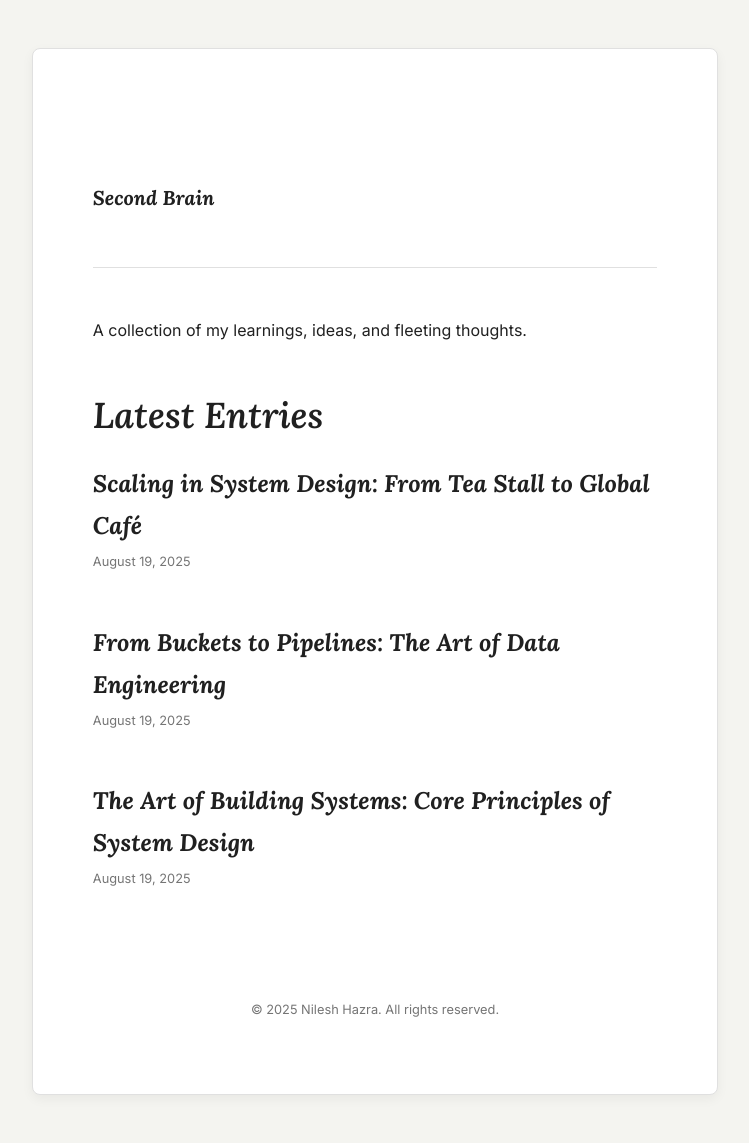
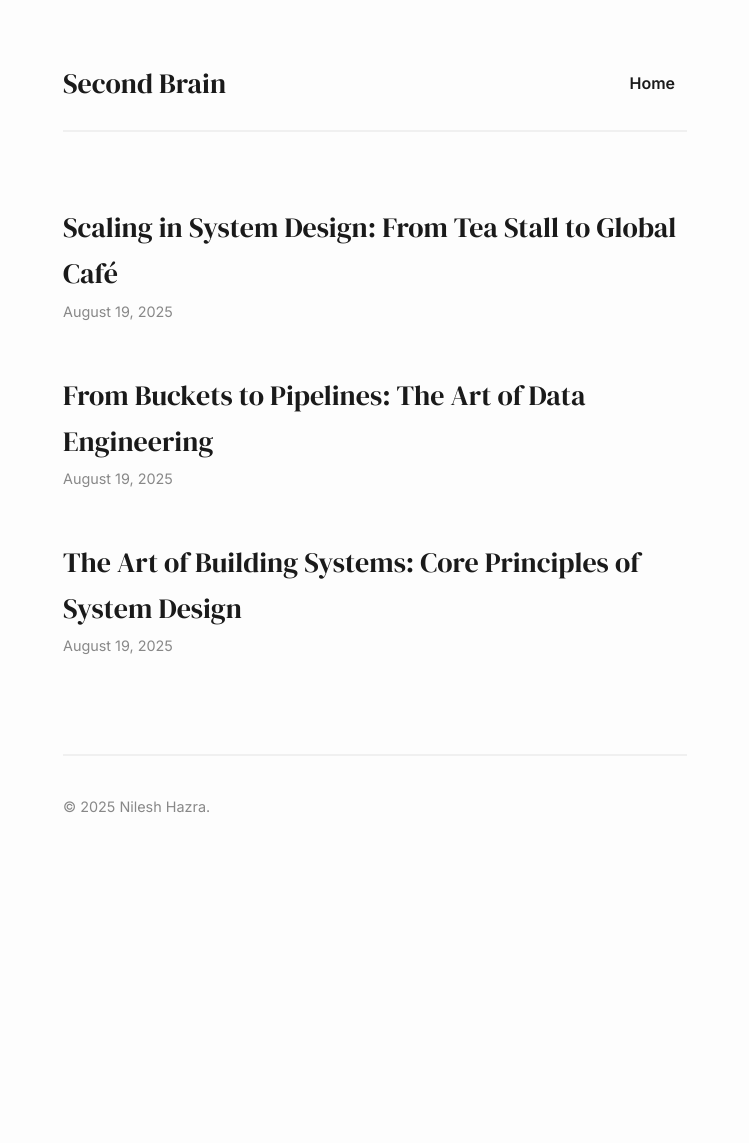
Before and after one commit to nileshhazra/second-brain, a Jekyll site: the page built from index.md, in a window 1280 px wide. Shown: the whole page, without its empty margins (265-1014 px from the left). Built offline with Jekyll 4.4.1, drawn with Linux system fonts in a browser that asks for light colours; after the commit the page ends 900 px from its top, so only the background shows below that.

Commit message:
update design v3

```diff
--- a/_layouts/default.html
+++ b/_layouts/default.html
@@ -7,7 +7,7 @@
 
     <link rel="preconnect" href="https://fonts.googleapis.com">
     <link rel="preconnect" href="https://fonts.gstatic.com" crossorigin>
-    <link href="https://fonts.googleapis.com/css2?family=Inter:wght@400;700&family=Lora:ital,wght@0,400..700;1,400..700&display=swap" rel="stylesheet">
+    <link href="https://fonts.googleapis.com/css2?family=DM+Serif+Display&family=Inter:wght@400;600&display=swap" rel="stylesheet">
 
     <link rel="stylesheet" href="{{ "/assets/css/style.css" | relative_url }}">
   </head>
@@ -15,7 +15,12 @@
 
     <div class="container">
       <header class="site-header">
-        <h1 class="site-title"><a href="{{ "/" | relative_url }}">{{ site.title | default: "Title" }}</a></h1>
+        <div class="site-title">
+          <a href="{{ "/" | relative_url }}">{{ site.title | default: "My Second Brain" }}</a>
+        </div>
+        <nav class="site-nav">
+          <a href="{{ "/" | relative_url }}">Home</a>
+          </nav>
       </header>
 
       <main class="site-content">
@@ -23,7 +28,7 @@
       </main>
 
       <footer class="site-footer">
-        <p>&copy; {{ "now" | date: "%Y" }} {{ site.author | default: "Your Name" }}. All rights reserved.</p>
+        <p>&copy; {{ "now" | date: "%Y" }} {{ site.author | default: "Your Name" }}.</p>
       </footer>
     </div>
 
--- a/assets/css/style.scss
+++ b/assets/css/style.scss
@@ -1,21 +1,20 @@
 ---
 ---
 
-/* 1. Design System (CSS Variables) */
+/* 1. Design System (Inspired by juliacodes.com) */
 :root {
-  --font-sans: 'Inter', sans-serif;
-  --font-serif: 'Lora', serif; /* Our new heading font */
+  --font-heading: 'DM Serif Display', serif;
+  --font-body: 'Inter', sans-serif;
 
-  --color-background: #f4f4f0; /* A warm, paper-like background */
-  --color-foreground: #ffffff; /* A clean white for the content card */
-  --color-text: #202020; /* A softer black */
-  --color-text-subtle: #757575;
-  --color-accent: #b54a2a; /* A sophisticated, warm accent color */
-  --color-border: #e0e0e0;
+  --color-background: #fdfdfd;
+  --color-text: #1a1a1a;
+  --color-text-subtle: #888888;
+  --color-accent: #e6007a; /* A vibrant pink/magenta */
+  --color-border: #f0f0f0;
 
-  --content-width: 68ch;
+  --content-width: 720px;
   --spacing-unit: 1.5rem;
-  --border-radius: 8px;
+  --border-radius: 5px;
 }
 
 /* 2. Global Resets & Body Styles */
@@ -25,77 +24,73 @@
 
 body {
   margin: 0;
-  padding: calc(var(--spacing-unit) * 2) var(--spacing-unit);
-  font-family: var(--font-sans);
+  padding: var(--spacing-unit);
+  font-family: var(--font-body);
   font-weight: 400;
-  line-height: 1.75;
+  line-height: 1.65;
   background-color: var(--color-background);
   color: var(--color-text);
   -webkit-font-smoothing: antialiased;
-  -moz-osx-font-smoothing: grayscale;
 }
 
-/* 3. Layout Container as a "Card" */
+/* 3. Layout & Container */
 .container {
   max-width: var(--content-width);
   margin-left: auto;
   margin-right: auto;
-  padding: calc(var(--spacing-unit) * 2.5);
-  background-color: var(--color-foreground);
-  border-radius: var(--border-radius);
-  border: 1px solid var(--color-border);
-  box-shadow: 0 4px 12px rgba(0, 0, 0, 0.05);
+  padding: calc(var(--spacing-unit) * 1.5) calc(var(--spacing-unit) * 2);
 }
 
-/* 4. Typography & Links with Character */
-h1, h2, h3, h4 {
-  font-family: var(--font-serif); /* Using the serif font */
+/* 4. Header & Navigation */
+.site-header {
+  display: flex;
+  justify-content: space-between;
+  align-items: center;
+  margin-bottom: calc(var(--spacing-unit) * 3);
+  padding-bottom: var(--spacing-unit);
+  border-bottom: 2px solid var(--color-border);
+}
+
+.site-title a {
+  font-family: var(--font-heading);
+  font-size: 1.75rem;
+  color: var(--color-text);
+  text-decoration: none;
+}
+
+.site-nav a {
+  color: var(--color-text);
+  text-decoration: none;
   font-weight: 600;
-  font-style: italic;
-  line-height: 1.3;
-  margin-top: calc(var(--spacing-unit) * 2);
+  padding: 0.5rem 0.75rem;
+  border-radius: var(--border-radius);
+  transition: background-color 0.2s ease, color 0.2s ease;
+}
+
+.site-nav a:hover {
+  background-color: var(--color-accent);
+  color: #ffffff;
+}
+
+/* 5. Typography */
+h1, h2, h3 {
+  font-family: var(--font-heading);
+  line-height: 1.2;
+}
+
+h2 {
+  font-size: 2rem;
+  margin-top: calc(var(--spacing-unit) * 2.5);
   margin-bottom: var(--spacing-unit);
 }
 
-h1 { font-size: 3rem; }
-h2 { font-size: 2.25rem; }
-h3 { font-size: 1.75rem; }
-
 a {
-  color: var(--color-text);
+  color: var(--color-accent);
   text-decoration: none;
-  background-image: linear-gradient(var(--color-accent), var(--color-accent));
-  background-position: 0% 100%;
-  background-repeat: no-repeat;
-  background-size: 0% 2px; /* Underline is initially hidden */
-  transition: background-size 0.3s ease;
 }
 
 a:hover {
-  background-size: 100% 2px; /* Underline reveals on hover */
-}
-
-/* 5. Site Header & Footer */
-.site-header {
-  padding-bottom: var(--spacing-unit);
-  margin-bottom: calc(var(--spacing-unit) * 2);
-  border-bottom: 1px solid var(--color-border);
-  text-align: left;
-}
-
-.site-title a {
-  font-family: var(--font-serif);
-  font-size: 1.25rem;
-  font-weight: 700;
-  background-image: none; /* No underline for the main title */
-}
-
-.site-footer {
-  margin-top: calc(var(--spacing-unit) * 3);
-  padding-top: var(--spacing-unit);
-  font-size: 0.8rem;
-  color: var(--color-text-subtle);
-  text-align: center;
+  text-decoration: underline;
 }
 
 /* 6. Post List Styling */
@@ -110,15 +105,31 @@ a:hover {
 }
 
 .post-list .post-link {
-  font-family: var(--font-serif);
-  font-size: 1.5rem;
-  font-weight: 700;
-  font-style: italic;
+  font-family: var(--font-heading);
+  font-size: 1.75rem;
+  color: var(--color-text);
+  text-decoration: none;
+  display: inline-block; /* Allows for transforms and better spacing */
+  transition: color 0.2s ease;
+}
+
+.post-list .post-link:hover {
+  color: var(--color-accent);
+  text-decoration: none;
 }
 
 .post-list .post-date {
   display: block;
-  font-size: 0.8rem;
+  font-size: 0.9rem;
   color: var(--color-text-subtle);
-  margin-top: 0.25rem;
+  margin-top: 0.2rem;
 }
+
+/* 7. Footer */
+.site-footer {
+  margin-top: calc(var(--spacing-unit) * 4);
+  padding-top: var(--spacing-unit);
+  border-top: 2px solid var(--color-border);
+  font-size: 0.9rem;
+  color: var(--color-text-subtle);
+}
--- a/index.md
+++ b/index.md
@@ -2,10 +2,6 @@
 layout: default
 title: Home
 ---
-
-{{ site.description }}
-
-## Latest Entries
 
 <ul class="post-list">
   {% for post in site.posts %}
```
